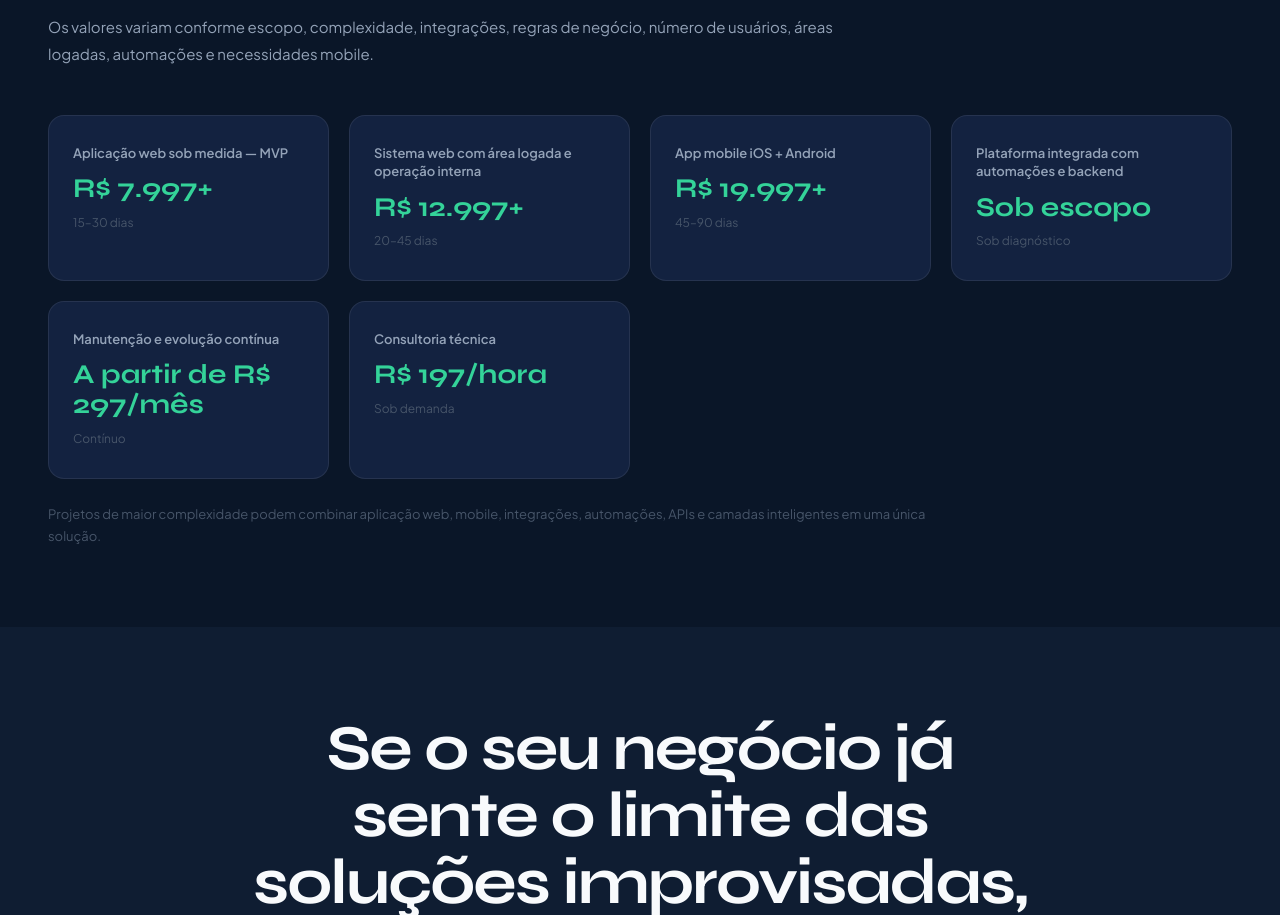
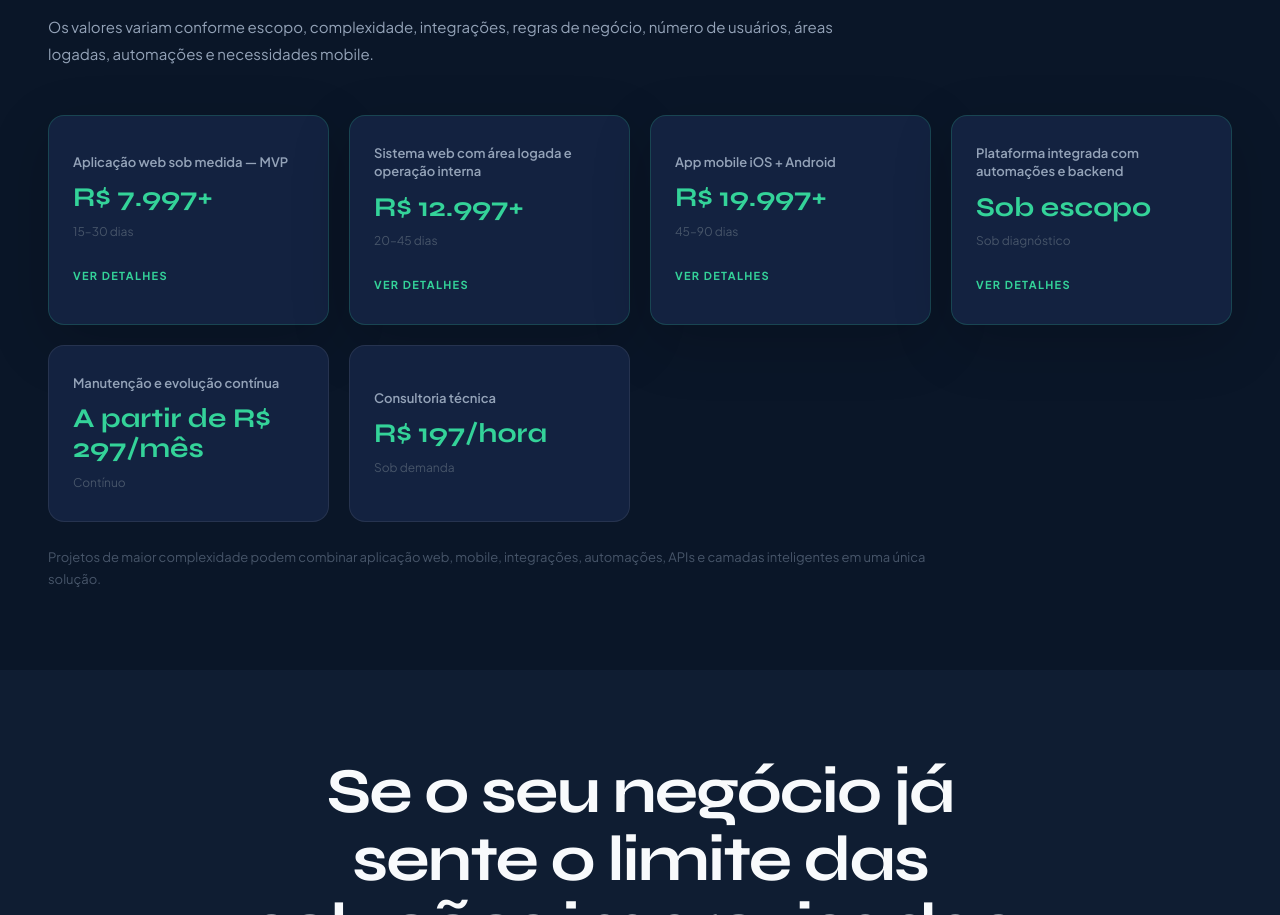
Before and after one commit to Gduart/firmant-site, a Next.js app: page /desenvolvimento in a window 1280 px wide. Shown: the part 3673-4588 px from the top of the page. Built offline with nearby package versions, Linux system fonts and the light colour scheme.

Commit message:
feat: adicionar modal nos cards de desenvolvimento

```diff
--- a/src/app/desenvolvimento/page.tsx
+++ b/src/app/desenvolvimento/page.tsx
@@ -1,7 +1,7 @@
 "use client";
 
 import { motion, type Variants, useInView } from "framer-motion";
-import { type CSSProperties, type ReactNode, useRef } from "react";
+import { type CSSProperties, type ReactNode, useEffect, useRef, useState } from "react";
 import Link from "next/link";
 
 const easeCurve: [number, number, number, number] = [0.16, 1, 0.3, 1];
@@ -47,6 +47,7 @@ type PriceCard = {
   title: string;
   price: string;
   time: string;
+  details?: string;
 };
 
 const solutions: CardContent[] = [
@@ -119,10 +120,34 @@ const steps = [
 ];
 
 const appCards: PriceCard[] = [
-  { title: "Aplicação web sob medida — MVP", price: "R$ 7.997+", time: "15–30 dias" },
-  { title: "Sistema web com área logada e operação interna", price: "R$ 12.997+", time: "20–45 dias" },
-  { title: "App mobile iOS + Android", price: "R$ 19.997+", time: "45–90 dias" },
-  { title: "Plataforma integrada com automações e backend", price: "Sob escopo", time: "Sob diagnóstico" },
+  {
+    title: "Aplicação web sob medida — MVP",
+    price: "R$ 7.997+",
+    time: "15–30 dias",
+    details:
+      "Aplicação ideal para validar uma ideia, estruturar uma operação inicial ou transformar um processo manual em um sistema funcional. O cliente pode esperar uma solução web enxuta, com foco no essencial do projeto, telas principais, regras básicas de negócio, fluxo central de uso, painel inicial e base pronta para evolução futura.",
+  },
+  {
+    title: "Sistema web com área logada e operação interna",
+    price: "R$ 12.997+",
+    time: "20–45 dias",
+    details:
+      "Solução indicada para empresas que precisam organizar processos internos, centralizar informações e dar acesso restrito para equipe, clientes ou parceiros. O cliente pode esperar área logada, níveis de acesso, gestão de dados, rotinas operacionais, painéis de acompanhamento e estrutura mais robusta para uso recorrente no dia a dia.",
+  },
+  {
+    title: "App mobile iOS + Android",
+    price: "R$ 19.997+",
+    time: "45–90 dias",
+    details:
+      "Aplicação pensada para negócios que precisam de experiência mobile mais direta, prática e acessível para usuários finais ou equipes em campo. O cliente pode esperar um app com interface adaptada para celular, navegação fluida, funcionalidades sob medida, integração com backend e estrutura preparada para publicação e crescimento da operação.",
+  },
+  {
+    title: "Plataforma integrada com automações e backend",
+    price: "Sob escopo",
+    time: "Sob diagnóstico",
+    details:
+      "Projeto voltado para operações mais complexas, que exigem integrações, automações e regras de negócio mais avançadas. O cliente pode esperar uma solução mais completa, com backend estruturado, conexão entre sistemas, fluxos automáticos, processamento de dados, integrações via API e arquitetura pensada para maior escala e desempenho.",
+  },
   { title: "Manutenção e evolução contínua", price: "A partir de R$ 297/mês", time: "Contínuo" },
   { title: "Consultoria técnica", price: "R$ 197/hora", time: "Sob demanda" },
 ];
@@ -367,21 +392,189 @@ function HowItWorksSection() {
   );
 }
 
-function PriceCardItem({ card }: { card: PriceCard }) {
+function PriceCardItem({ card, onSelect }: { card: PriceCard; onSelect: (card: PriceCard) => void }) {
+  const isInteractive = Boolean(card.details);
+
   return (
-    <motion.div variants={fadeInUp} style={{ borderRadius: 16, border: "1px solid var(--border-primary)", backgroundColor: "var(--bg-card)", padding: "28px 24px" }}>
+    <motion.button
+      type="button"
+      variants={fadeInUp}
+      onClick={() => {
+        if (isInteractive) onSelect(card);
+      }}
+      style={{
+        width: "100%",
+        textAlign: "left",
+        borderRadius: 16,
+        border: isInteractive ? `1px solid ${GREEN}33` : "1px solid var(--border-primary)",
+        backgroundColor: "var(--bg-card)",
+        padding: "28px 24px",
+        cursor: isInteractive ? "pointer" : "default",
+        boxShadow: isInteractive ? "0 18px 60px rgba(0, 0, 0, 0.18)" : "none",
+        transition: "border-color 0.25s ease, transform 0.25s ease, box-shadow 0.25s ease",
+      }}
+      whileHover={isInteractive ? { y: -4, borderColor: `${GREEN}88`, boxShadow: "0 26px 80px rgba(0, 0, 0, 0.28)" } : undefined}
+    >
       <p style={{ fontFamily: "var(--font-body)", fontSize: 13, fontWeight: 600, color: "var(--text-secondary)", marginBottom: 12, lineHeight: 1.4 }}>
         {card.title}
       </p>
       <p style={{ fontFamily: "var(--font-heading)", fontSize: "clamp(1.3rem, 2.5vw, 1.7rem)", fontWeight: 700, color: GREEN, marginBottom: 8, lineHeight: 1.1 }}>
         {card.price}
       </p>
-      <p style={{ fontFamily: "var(--font-body)", fontSize: 12, color: "var(--text-muted)" }}>{card.time}</p>
+      <p style={{ fontFamily: "var(--font-body)", fontSize: 12, color: "var(--text-muted)", marginBottom: isInteractive ? 18 : 0 }}>{card.time}</p>
+      {isInteractive && (
+        <span style={{ fontFamily: "var(--font-body)", fontSize: 11, fontWeight: 700, color: GREEN, letterSpacing: "0.12em", textTransform: "uppercase" }}>
+          Ver detalhes
+        </span>
+      )}
+    </motion.button>
+  );
+}
+
+function PriceDetailModal({ card, onClose }: { card: PriceCard; onClose: () => void }) {
+  return (
+    <motion.div
+      initial={{ opacity: 0 }}
+      animate={{ opacity: 1 }}
+      exit={{ opacity: 0 }}
+      onClick={onClose}
+      style={{
+        position: "fixed",
+        inset: 0,
+        zIndex: 80,
+        display: "grid",
+        placeItems: "center",
+        padding: 24,
+        backgroundColor: "rgba(2, 6, 23, 0.82)",
+        backdropFilter: "blur(14px)",
+      }}
+    >
+      <motion.div
+        initial={{ opacity: 0, y: 24, scale: 0.96 }}
+        animate={{ opacity: 1, y: 0, scale: 1 }}
+        transition={{ duration: 0.35, ease: easeCurve }}
+        onClick={(event) => event.stopPropagation()}
+        role="dialog"
+        aria-modal="true"
+        aria-label={card.title}
+        style={{
+          width: "min(100%, 760px)",
+          borderRadius: 28,
+          border: `1px solid ${GREEN}33`,
+          background:
+            "radial-gradient(circle at 16% 0%, rgba(52, 211, 153, 0.16), transparent 34%), linear-gradient(135deg, rgba(15, 23, 42, 0.98), rgba(2, 6, 23, 0.98))",
+          boxShadow: "0 36px 110px rgba(0, 0, 0, 0.52)",
+          padding: "clamp(28px, 4vw, 44px)",
+          position: "relative",
+        }}
+      >
+        <button
+          type="button"
+          onClick={onClose}
+          aria-label="Fechar janela"
+          style={{
+            position: "absolute",
+            top: 18,
+            right: 18,
+            width: 38,
+            height: 38,
+            borderRadius: 999,
+            border: "1px solid var(--border-primary)",
+            backgroundColor: "rgba(255, 255, 255, 0.04)",
+            color: "var(--text-primary)",
+            cursor: "pointer",
+            fontSize: 20,
+            lineHeight: 1,
+          }}
+        >
+          ×
+        </button>
+
+        <span style={{ display: "inline-block", marginBottom: 18, fontFamily: "var(--font-body)", fontSize: 11, fontWeight: 700, letterSpacing: "0.18em", textTransform: "uppercase", color: GREEN }}>
+          Modelo de entrega
+        </span>
+        <h3 style={{ maxWidth: 620, marginBottom: 22, fontFamily: "var(--font-heading)", fontSize: "clamp(1.7rem, 4vw, 2.6rem)", lineHeight: 1.08, color: "var(--text-primary)" }}>
+          {card.title}
+        </h3>
+
+        <div style={{ display: "flex", flexWrap: "wrap", gap: 14, marginBottom: 28 }}>
+          <span style={{ borderRadius: 999, border: `1px solid ${GREEN}44`, padding: "10px 16px", fontFamily: "var(--font-heading)", fontSize: 18, fontWeight: 700, color: GREEN }}>
+            {card.price}
+          </span>
+          <span style={{ borderRadius: 999, border: "1px solid var(--border-primary)", padding: "10px 16px", fontFamily: "var(--font-body)", fontSize: 13, color: "var(--text-secondary)" }}>
+            Prazo: {card.time}
+          </span>
+        </div>
+
+        <p style={{ marginBottom: 34, fontFamily: "var(--font-body)", fontSize: "1rem", lineHeight: 1.9, color: "var(--text-secondary)" }}>
+          {card.details}
+        </p>
+
+        <div style={{ display: "flex", flexWrap: "wrap", gap: 14 }}>
+          <Link
+            href="/contato"
+            style={{
+              display: "inline-flex",
+              alignItems: "center",
+              borderRadius: 999,
+              padding: "14px 28px",
+              fontSize: 12,
+              fontWeight: 700,
+              textTransform: "uppercase",
+              letterSpacing: "0.1em",
+              backgroundColor: GREEN,
+              color: "var(--navy-950)",
+              fontFamily: "var(--font-body)",
+              textDecoration: "none",
+            }}
+          >
+            Quero avaliação técnica
+          </Link>
+          <Link
+            href="/monte-seu-pacote"
+            style={{
+              display: "inline-flex",
+              alignItems: "center",
+              borderRadius: 999,
+              border: `1px solid ${GREEN}55`,
+              padding: "14px 28px",
+              fontSize: 12,
+              fontWeight: 700,
+              textTransform: "uppercase",
+              letterSpacing: "0.1em",
+              color: GREEN,
+              fontFamily: "var(--font-body)",
+              textDecoration: "none",
+            }}
+          >
+            Monte seu pacote
+          </Link>
+        </div>
+      </motion.div>
     </motion.div>
   );
 }
 
 function PriceSection() {
+  const [selectedCard, setSelectedCard] = useState<PriceCard | null>(null);
+
+  useEffect(() => {
+    if (!selectedCard) return;
+
+    const previousOverflow = document.body.style.overflow;
+    document.body.style.overflow = "hidden";
+
+    const onKeyDown = (event: KeyboardEvent) => {
+      if (event.key === "Escape") setSelectedCard(null);
+    };
+
+    window.addEventListener("keydown", onKeyDown);
+    return () => {
+      document.body.style.overflow = previousOverflow;
+      window.removeEventListener("keydown", onKeyDown);
+    };
+  }, [selectedCard]);
+
   return (
     <section style={{ backgroundColor: "var(--bg-primary)", paddingTop: 80, paddingBottom: 80 }}>
       <div style={inner}>
@@ -397,7 +590,7 @@ function PriceSection() {
         <AnimatedSection>
           <div style={{ display: "grid", gridTemplateColumns: "repeat(auto-fit, minmax(min(100%, 260px), 1fr))", gap: 20 }}>
             {appCards.map((card) => (
-              <PriceCardItem key={card.title} card={card} />
+              <PriceCardItem key={card.title} card={card} onSelect={setSelectedCard} />
             ))}
           </div>
           <motion.p variants={fadeInUp} style={{ marginTop: 24, maxWidth: 880, fontFamily: "var(--font-body)", fontSize: 13, lineHeight: 1.7, color: "var(--text-muted)" }}>
@@ -405,6 +598,7 @@ function PriceSection() {
           </motion.p>
         </AnimatedSection>
       </div>
+      {selectedCard && <PriceDetailModal card={selectedCard} onClose={() => setSelectedCard(null)} />}
     </section>
   );
 }
```
